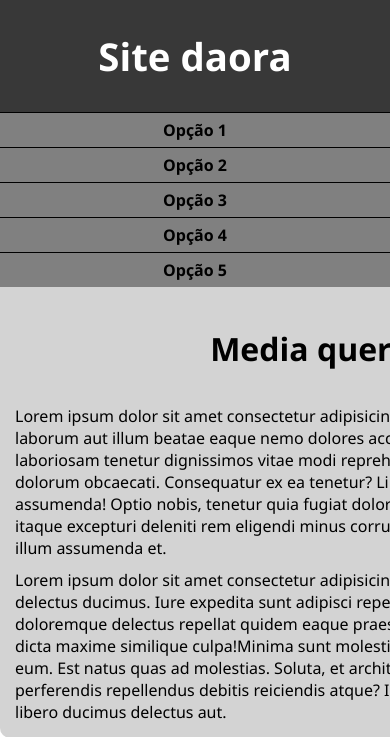
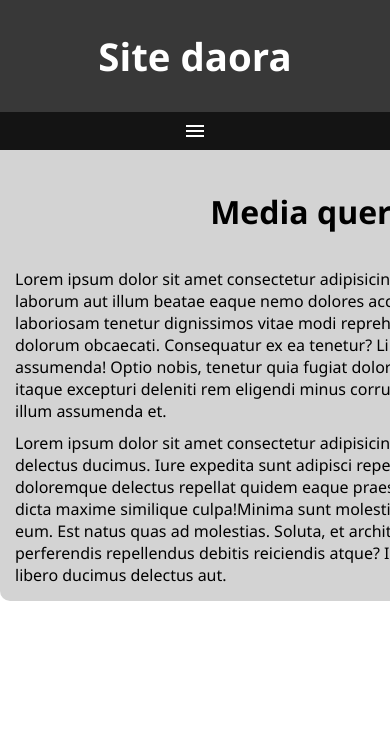
Before and after one commit to Mikaelo-dev/html-css, a PHP site: page / in a window 390 px wide; the page is wider, and only the part inside the window is pictured. Shown: the top 737 px of that part. Run offline with PHP 8.4, Linux system fonts and the light colour scheme.

Commit message:
menu hamburger criado

```diff
--- a/aulas/aula024/mq005/css/style.css
+++ b/aulas/aula024/mq005/css/style.css
@@ -15,8 +15,18 @@ h1{
     padding-top: 30px;
     padding-bottom: 30px;
 }
+span#burger{
+    background-color: rgb(20,20, 20);
+    display: block;
+    text-align: center;
+    padding: 7px;
+    cursor: pointer;
+}
+span#burger:hover{
+    background-color: #0d0d0d;
+}
 nav{
-    display: block;
+    display: none;
 }
 ul li {
     text-align: center;
--- a/aulas/aula024/mq005/index.html
+++ b/aulas/aula024/mq005/index.html
@@ -5,13 +5,17 @@
     <meta http-equiv="X-UA-Compatible" content="IE=edge">
     <meta name="viewport" content="width=device-width, initial-scale=1.0">
     <link rel="stylesheet" href="css/style.css" media="all">
-
+    <link href="https://fonts.googleapis.com/css2?family=Material+Symbols+Outlined" rel="stylesheet" />
     <title>Menu responsivo</title>
 </head>
+
 <body>
     <header>
         <h1>Site daora</h1>
-        <nav>
+        <span id="burger" onclick="showMenu()" class="material-symbols-outlined ">
+            menu
+        </span>
+        <nav id="itens">
             <ul>
                 <li><a href="#">Opção 1</a></li>
                 <li><a href="#">Opção 2</a></li>
@@ -30,5 +34,14 @@
             <p>Lorem ipsum dolor sit amet consectetur adipisicing elit. Vitae aspernatur delectus ducimus. Iure expedita sunt adipisci repellendus, laborum cum doloremque delectus repellat quidem eaque praesentium exercitationem dicta maxime similique culpa!Minima sunt molestias in vel, nam praesentium eum. Est natus quas ad molestias. Soluta, et architecto ducimus laboriosam perferendis repellendus debitis reiciendis atque? Inventore error quidem libero ducimus delectus aut.</p>
         </article>
     </main>
+    <script>
+        function showMenu(){
+            if (itens.style.display == "block"){
+                itens.style.display = "none"
+            } else {
+                itens.style.display = "block"
+            }
+        }
+    </script>
 </body>
 </html>
```
